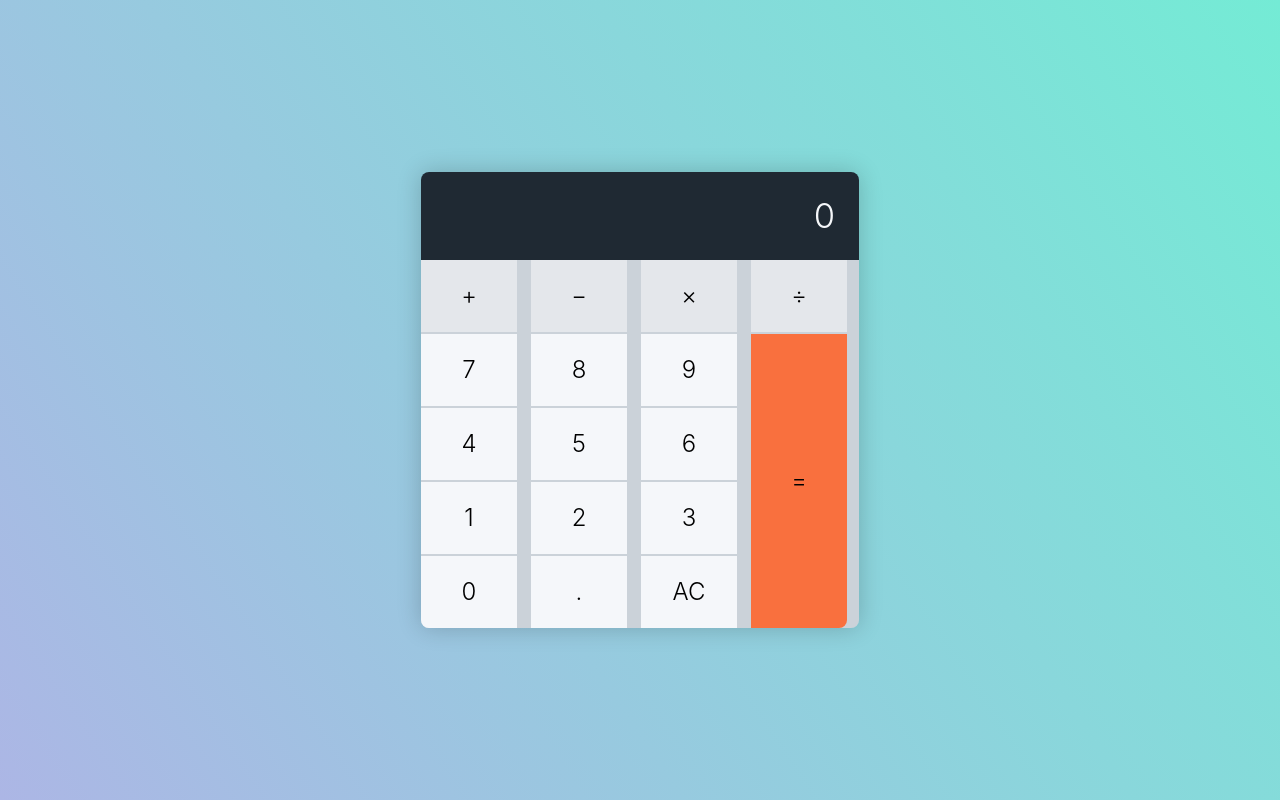
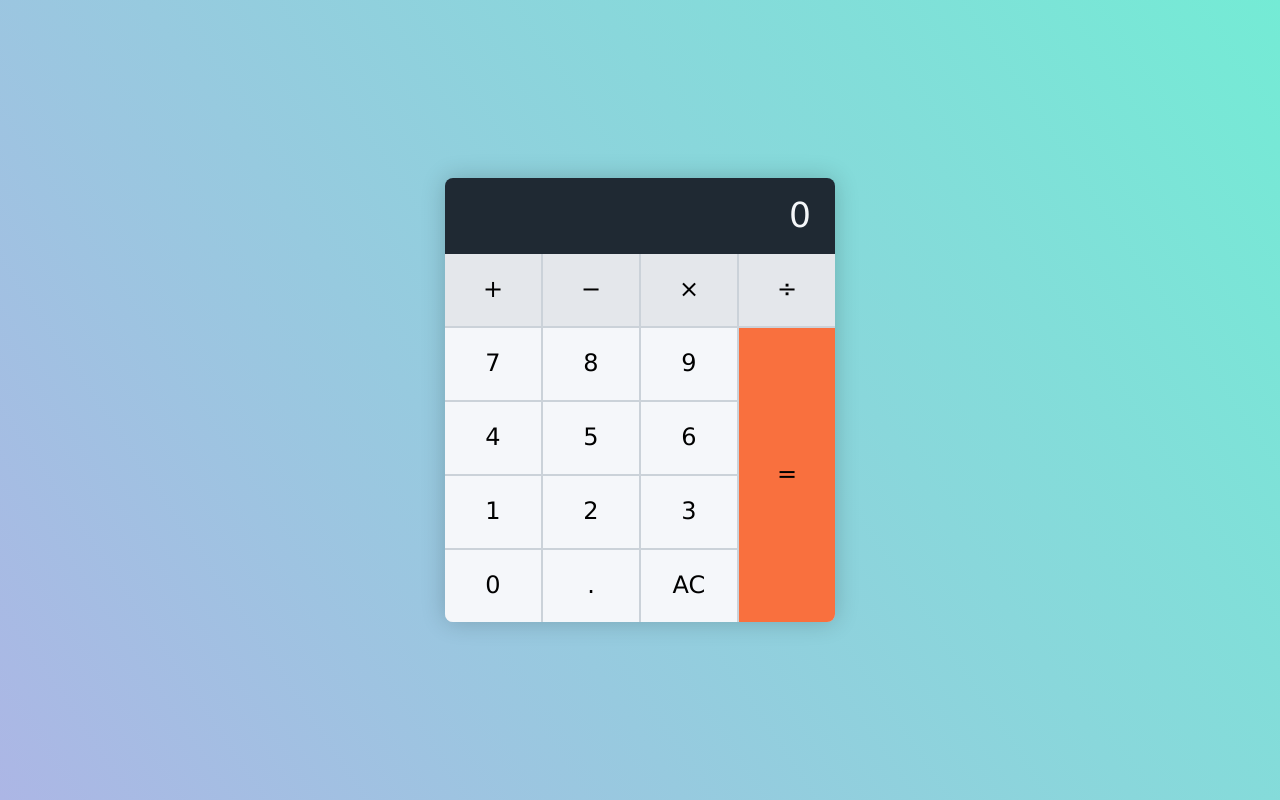
Before and after one commit to jeongeunsung/homework-js, a website: page src/page/calculator-begin/begin/index.html in a window 1280 px wide. Drawn offline with Linux system fonts and the light colour scheme; files whose address does not match are found by name; a web font is replaced by a local one.

Commit message:
[과제] 5주차 과제 작업

```diff
--- a/src/page/calculator-begin/begin/styles/main.css
+++ b/src/page/calculator-begin/begin/styles/main.css
@@ -1,12 +1,11 @@
 @layer base, animation, theme, components, utilities;
 
 @import '../assets/styles/_normalize.css' layer(base);
-@import '../assets/styles/_normalize.css' layer(base);
-@import '/src/assets/styles/_base.css' layer(base);
+@import '../assets/styles/_base.css' layer(base);
 
-@import '/src/assets/styles/_animation.css' layer(animation);
+@import '../assets/styles/_animation.css' layer(animation);
 
-@import '/src/assets/styles/_theme.css' layer(theme);
+@import '../assets/styles/_theme.css' layer(theme);
 @import './_theme.css' layer(theme);
 
 @import './components/_calculator.css' layer(components);
```
